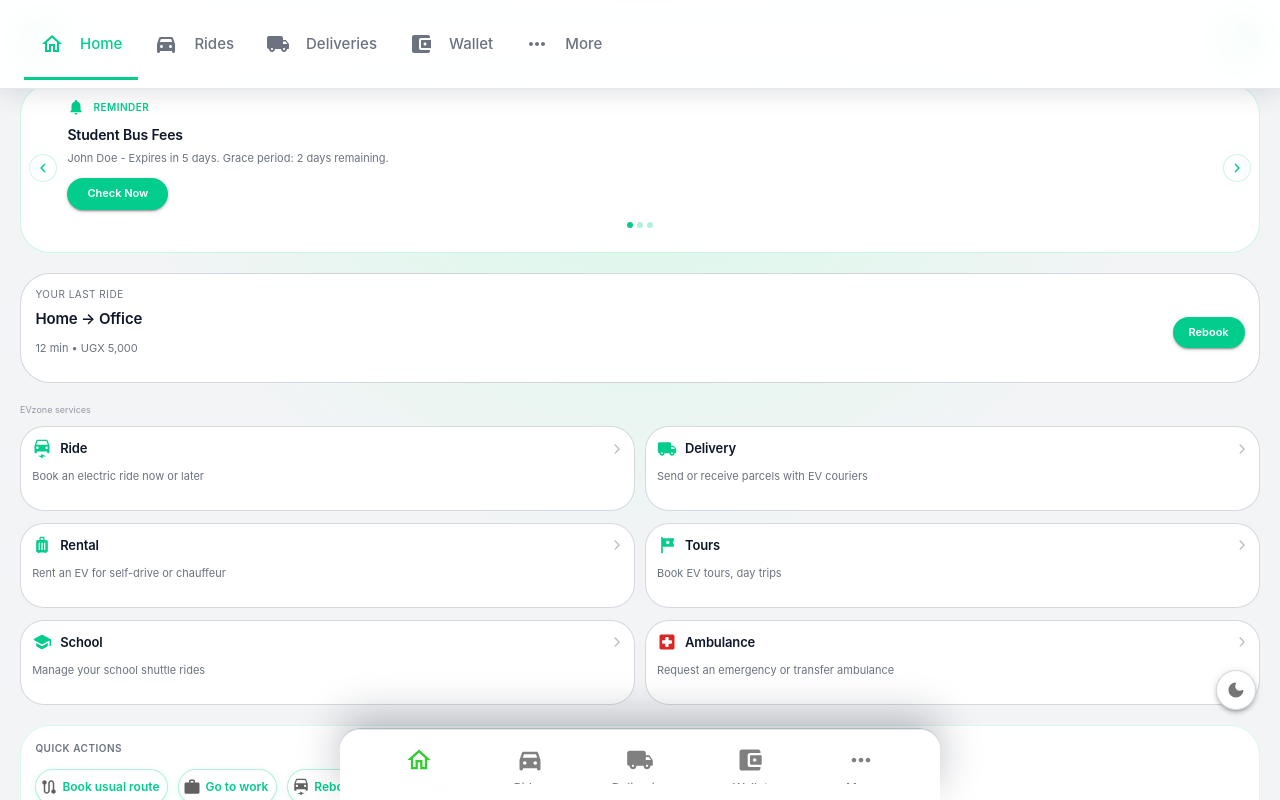
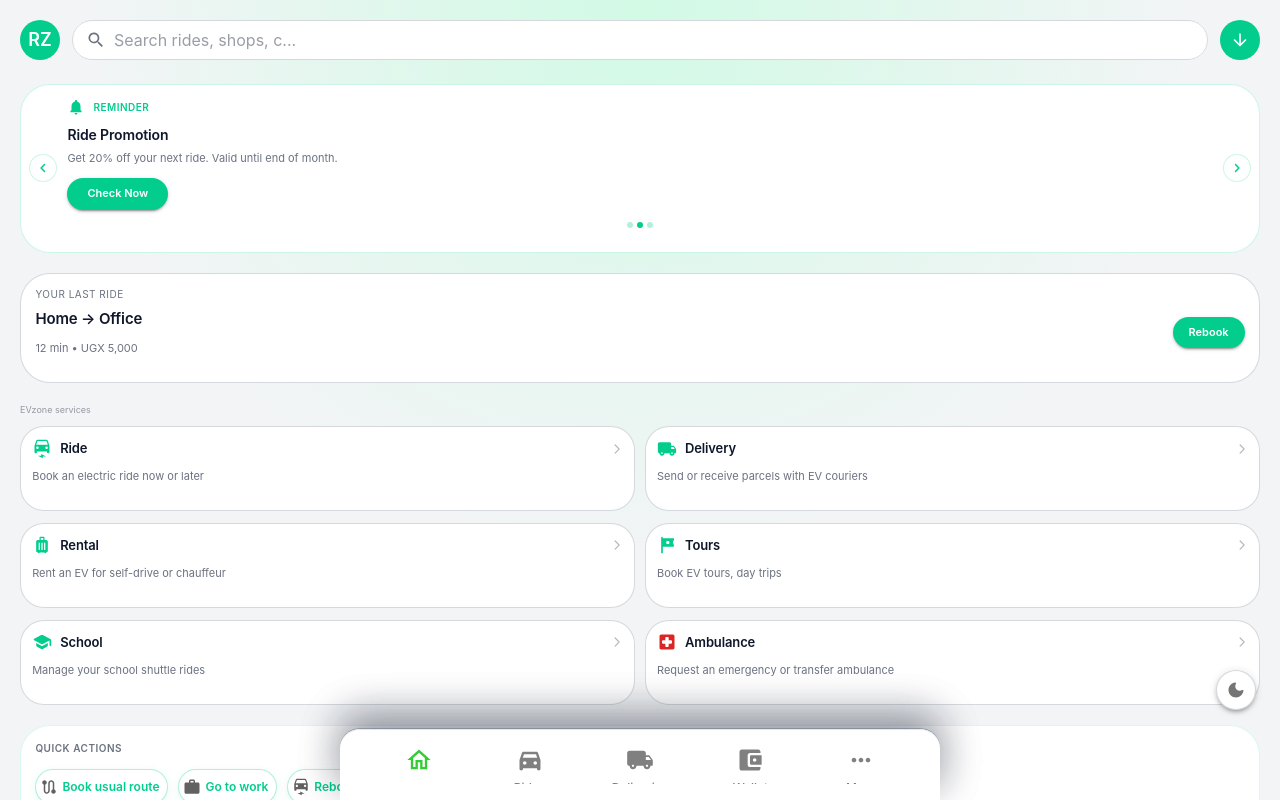
Before and after one commit to Joshua-Tihabwangye/rider-s-app, a React (Vite) app: page /home in a window 1280 px wide. Built offline with nearby package versions, Linux system fonts and the light colour scheme.

Commit message:
Use bottom-only mobile app black tab shell and remove top tabbar

```diff
--- a/src/components/ResponsiveShell.tsx
+++ b/src/components/ResponsiveShell.tsx
@@ -1,216 +1,10 @@
-import React, { useState, useEffect } from "react";
-import { useLocation, useNavigate } from "react-router-dom";
-import { Box, Tabs, Tab, Paper, useMediaQuery, useTheme } from "@mui/material";
-
-import HomeOutlinedIcon from "@mui/icons-material/HomeOutlined";
-import DirectionsCarFilledRoundedIcon from "@mui/icons-material/DirectionsCarFilledRounded";
-import LocalShippingRoundedIcon from "@mui/icons-material/LocalShippingRounded";
-import AccountBalanceWalletRoundedIcon from "@mui/icons-material/AccountBalanceWalletRounded";
-import MoreHorizRoundedIcon from "@mui/icons-material/MoreHorizRounded";
+import React from "react";
 import MobileShell from "./MobileShell";
 
-interface NavTab {
-	value: string;
-	label: string;
-	icon: React.ReactElement;
-	route: string;
+interface ResponsiveShellProps {
+  children: React.ReactNode;
 }
 
-const NAV_TABS: NavTab[] = [
-	{
-		value: "home",
-		label: "Home",
-		icon: <HomeOutlinedIcon />,
-		route: "/home",
-	},
-	{
-		value: "rides",
-		label: "Rides",
-		icon: <DirectionsCarFilledRoundedIcon />,
-		route: "/rides",
-	},
-	{
-		value: "deliveries",
-		label: "Deliveries",
-		icon: <LocalShippingRoundedIcon />,
-		route: "/deliveries",
-	},
-	{
-		value: "wallet",
-		label: "Wallet",
-		icon: <AccountBalanceWalletRoundedIcon />,
-		route: "/wallet",
-	},
-	{
-		value: "more",
-		label: "More",
-		icon: <MoreHorizRoundedIcon />,
-		route: "/more",
-	},
-];
-
-interface ResponsiveShellProps {
-	children: React.ReactNode;
+export default function ResponsiveShell({ children }: ResponsiveShellProps): React.JSX.Element {
+  return <MobileShell>{children}</MobileShell>;
 }
-
-function DesktopTabView({
-	children,
-	navValue,
-	onTabChange,
-}: {
-	children: React.ReactNode;
-	navValue: string;
-	onTabChange: (value: string) => void;
-}): React.JSX.Element {
-	return (
-		<Box
-			sx={{
-				display: "flex",
-				flexDirection: "column",
-				height: "100vh",
-				width: "100%",
-				bgcolor: (t) => t.palette.background.default,
-				backgroundImage: (t) =>
-					t.palette.mode === "light"
-						? "radial-gradient(circle at top, #D1FAE5 0, #F3F4F6 55%, #F3F4F6 100%)"
-						: "radial-gradient(circle at top, #064E3B 0, #020617 60%, #020617 100%)",
-			}}
-		>
-			{/* Top Tab Navigation for Desktop */}
-			<Paper
-				elevation={0}
-				sx={{
-					borderRadius: 0,
-					bgcolor: (t) =>
-						t.palette.mode === "light"
-							? "rgba(255,255,255,0.95)"
-							: "rgba(15,23,42,0.95)",
-					backdropFilter: "blur(22px)",
-					borderBottom: (t) =>
-						t.palette.mode === "light"
-							? "1px solid rgba(229,231,235,1)"
-							: "1px solid rgba(30,64,175,0.6)",
-					boxShadow: "0 4px 24px rgba(15,23,42,0.12)",
-					position: "sticky",
-					top: 0,
-					zIndex: 100,
-				}}
-			>
-				<Box sx={{ px: 3, py: 1 }}>
-					<Tabs
-						value={navValue}
-						onChange={(
-							_e: React.SyntheticEvent,
-							newValue: string,
-						) => onTabChange(newValue)}
-						variant="standard"
-						sx={{
-							"& .MuiTabs-indicator": {
-								height: 3,
-								backgroundColor: (t) => t.palette.primary.main,
-							},
-							"& .MuiTab-root": {
-								textTransform: "none",
-								fontSize: 15,
-								fontWeight: 500,
-								color: (t) => t.palette.text.secondary,
-								gap: 1,
-								"&.Mui-selected": {
-									color: (t) => t.palette.primary.main,
-								},
-							},
-						}}
-					>
-						{NAV_TABS.map((tab) => (
-							<Tab
-								key={tab.value}
-								value={tab.value}
-								label={tab.label}
-								icon={tab.icon}
-								iconPosition="start"
-							/>
-						))}
-					</Tabs>
-				</Box>
-			</Paper>
-
-			{/* Content Area */}
-			<Box
-				sx={{
-					flex: 1,
-					overflowY: "auto",
-					overflowX: "hidden",
-					WebkitOverflowScrolling: "touch",
-					display: "flex",
-					flexDirection: "column",
-				}}
-			>
-				<Box sx={{ flex: 1 }}>{children}</Box>
-			</Box>
-		</Box>
-	);
-}
-
-export default function ResponsiveShell({
-	children,
-}: ResponsiveShellProps): React.JSX.Element {
-	const theme = useTheme();
-	const isMobile = useMediaQuery(theme.breakpoints.down("md"));
-	const location = useLocation();
-	const navigate = useNavigate();
-	const [navValue, setNavValue] = useState<string>("home");
-
-	// Determine active tab based on current route
-	useEffect(() => {
-		const path = location.pathname;
-		let currentTab = "home";
-
-		if (
-			path === "/" ||
-			path === "/home" ||
-			path === "/rides/booking/confirmation"
-		) {
-			currentTab = "home";
-		} else if (path.startsWith("/rides")) {
-			currentTab = "rides";
-		} else if (path.startsWith("/deliveries")) {
-			currentTab = "deliveries";
-		} else if (path.startsWith("/wallet")) {
-			currentTab = "wallet";
-		} else if (
-			path.startsWith("/rental") ||
-			path.startsWith("/tours") ||
-			path.startsWith("/ambulance") ||
-			path.startsWith("/more") ||
-			path.startsWith("/history") ||
-			path.startsWith("/school-handoff") ||
-			path.startsWith("/help") ||
-			path.startsWith("/about") ||
-			path.startsWith("/settings") ||
-			path.startsWith("/school")
-		) {
-			currentTab = "more";
-		}
-
-		setNavValue(currentTab);
-	}, [location.pathname]);
-
-	const handleTabChange = (newValue: string): void => {
-		setNavValue(newValue);
-		const tab = NAV_TABS.find((t) => t.value === newValue);
-		if (tab && tab.route) {
-			navigate(tab.route);
-		}
-	};
-
-	// Show mobile view on small screens, desktop tab view on larger screens
-	if (isMobile) {
-		return <MobileShell>{children}</MobileShell>;
-	}
-
-	return (
-		<DesktopTabView navValue={navValue} onTabChange={handleTabChange}>
-			{children}
-		</DesktopTabView>
-	);
-}
```
